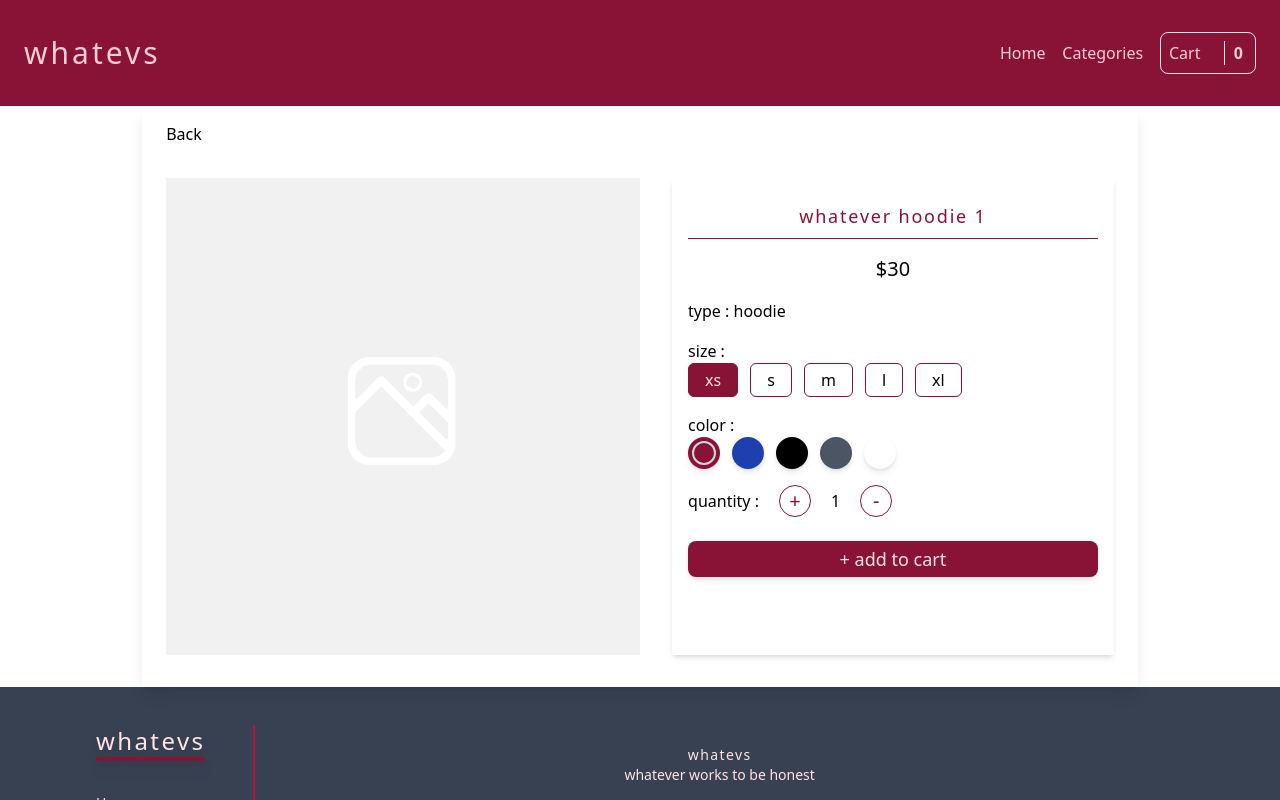
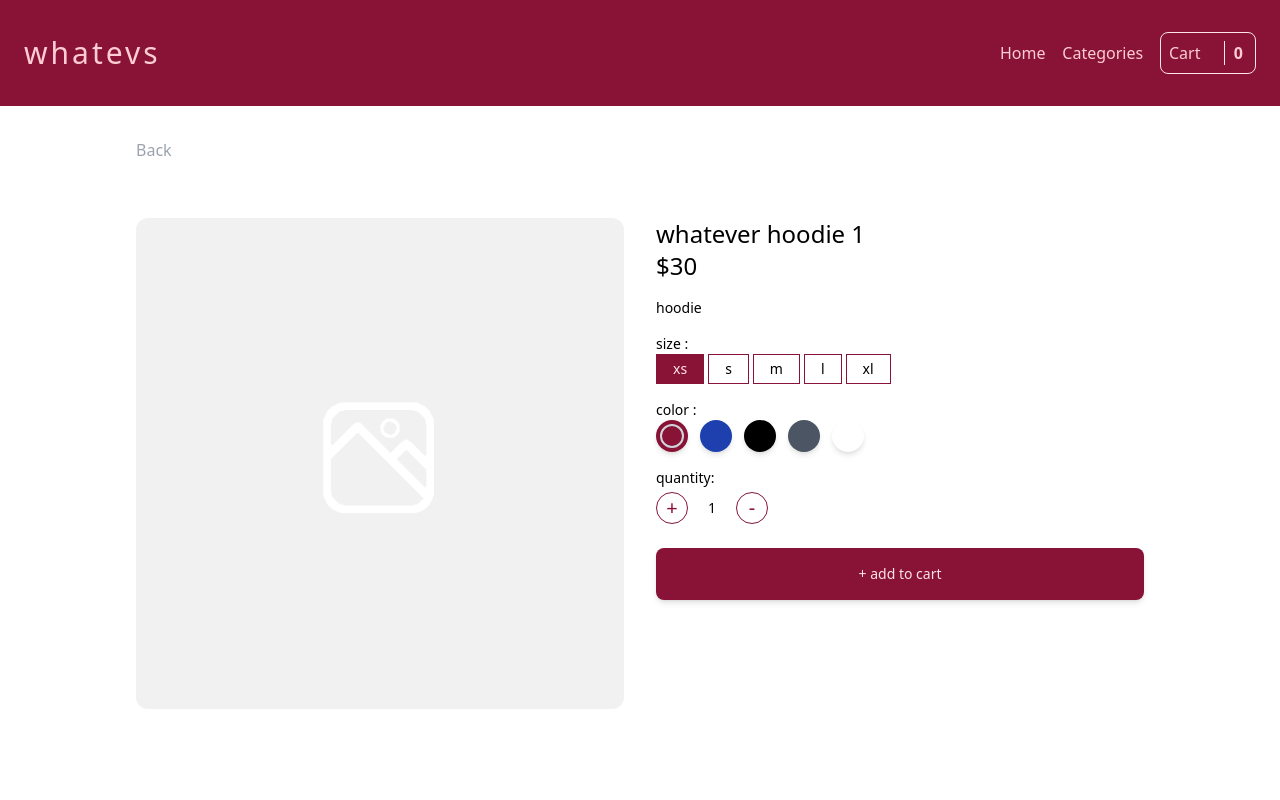
Before and after one commit to megatronhehe/ecommerce-website, a React (Vite) app: page /categories/0 in a window 1280 px wide. Shown: the top 800 px of the page. Built offline with nearby package versions, Linux system fonts and the light colour scheme.

Commit message:
fix: major ui fixes

```diff
--- a/src/App.jsx
+++ b/src/App.jsx
@@ -1,4 +1,4 @@
-import React from "react";
+import React, { useState } from "react";
 import { Routes, Route } from "react-router-dom";
 
 import Header from "./components/Header";
@@ -11,12 +11,13 @@ import Footer from "./components/Footer";
 
 function App() {
 	return (
-		<div className="">
+		<>
 			<header>
 				<Header />
 			</header>
 
-			<main>
+			<main className="flex justify-center">
+				<section className="w-full max-w-5xl sm:h-screen ">
 					<Routes>
 						<Route exact path="/" element={<Home />} />
 						<Route path="/categories" element={<Categories />} />
@@ -24,12 +25,18 @@ function App() {
 						<Route path="/cart" element={<Cart />} />
 						<Route path="/checkout" element={<Checkout />} />
 					</Routes>
+				</section>
 			</main>
 
-			<footer className="mt-auto">
+			{/* pop out cart */}
+			{/* <section className="fixed top-0 right-0 w-3/4 h-screen bg-gray-400">
+				<div className="flex flex-col items-center justify-center w-full h-full"></div>
+			</section> */}
+
+			<footer className="mt-24 ">
 				<Footer />
 			</footer>
-		</div>
+		</>
 	);
 }
 
--- a/src/components/Cart.jsx
+++ b/src/components/Cart.jsx
@@ -2,6 +2,8 @@ import React, { useContext } from "react";
 import { Link } from "react-router-dom";
 import { Context } from "../context/Context";
 import { useNavigate } from "react-router-dom";
+
+import image from "../assets/default-img.png";
 
 const Cart = () => {
 	const navigate = useNavigate();
@@ -34,26 +36,28 @@ const Cart = () => {
 	};
 
 	const itemsInCartElement = cart.map((item, i) => (
-		<div key={i} className="flex w-full h-40 p-2 mt-4 bg-white shadow-md">
-			<Link
-				to={`/categories/${item.id}`}
-				className="flex items-center justify-center w-1/2 h-full p-2 text-xs bg-gray-100 rounded-md md:w-1/3"
-			>
-				+ product picture here
+		<div key={i} className="flex gap-2 p-2 border">
+			<div className="w-2/5">
+				<Link to={`/categories/${item.id}`}>
+					<img src={image} />
 				</Link>
-			<div className="w-full px-4 text-center">
-				<h1 className="pb-1 mb-2 tracking-widest border-b border-rose-900">
+			</div>
+			<div className="w-3/5 text-sm">
+				<div className="flex justify-between p-2 text-base border-b ">
+					<h1 className="">
 						<Link to={`/categories/${item.id}`}>{item.name}</Link>
 					</h1>
-				<div className="flex items-center justify-around">
-					<div>
+					<p>${item.price * item.quantity}</p>
+				</div>
+
+				<div className="flex justify-between gap-4 p-4">
 					<p>{item.type}</p>
 					<p>{item.color}</p>
 					<p>{item.size.toUpperCase()}</p>
 				</div>
-					<div>
-						<p className="mb-2">${item.price * item.quantity}</p>
-						<div className="flex items-center justify-center gap-2">
+
+				<div className="flex justify-between px-4">
+					<div className="flex gap-4">
 						<button
 							className="px-1 rounded-full text-rose-900"
 							onClick={() => plusQuantityInCart(item.altId)}
@@ -69,7 +73,6 @@ const Cart = () => {
 							-
 						</button>
 					</div>
-					</div>
 					<button onClick={() => deleteItemInCart(item.altId)}>x</button>
 				</div>
 			</div>
@@ -77,22 +80,17 @@ const Cart = () => {
 	));
 
 	return (
-		<div className="h-screen grid-cols-7 sm:grid">
-			<div></div>
-			<div className="h-full col-span-5 shadow-lg">
-				<div className="px-4 py-12 text-center">
-					<div className="flex items-end justify-between pb-4 mb-6 text-sm border-b border-rose-900">
-						<button onClick={() => navigate(-1)}>Back</button>
-						<h1 className="text-xl text-rose-900">Cart</h1>
-						<Link to="/checkout">
-							<h1 className="px-3 py-1 rounded-lg bg-rose-900 text-rose-100">
-								Checkout
+		<>
+			<section>
+				<h1 className="px-0 pb-4 mx-2 my-8 text-2xl text-center border-b">
+					Cart
 				</h1>
-						</Link>
-					</div>
-					<div className="lg:px-24">
+			</section>
+			<section className="h-screen">
+				<div className="text-center ">
+					<div className="px-2">
 						{cart.length > 0 && (
-							<p className="mt-8 tracking-wide font-rose-900">
+							<p className="mt-8 mb-4 tracking-wide font-rose-900">
 								Total price :
 								<span className="ml-4 font-bold">${countTotalPrice()}</span>
 							</p>
@@ -110,10 +108,23 @@ const Cart = () => {
 						)}
 					</div>
 				</div>
-			</div>
-			<div></div>
-		</div>
+			</section>
+		</>
 	);
 };
 
+// back
+{
+	/* <button onClick={() => navigate(-1)}>Back</button> */
+}
+
+// navigate to checkout
+{
+	/* <Link to="/checkout">
+						<h1 className="px-3 py-1 rounded-lg bg-rose-900 text-rose-100">
+							Checkout
+						</h1>
+					</Link> */
+}
+
 export default Cart;
--- a/src/components/Categories.jsx
+++ b/src/components/Categories.jsx
@@ -8,25 +8,12 @@ const Categories = () => {
 	const { allProducts, selectedCategory, setSelectedCategory } =
 		useContext(Context);
 
-	const filteredItems = allProducts.filter(
-		(item) => item.type === selectedCategory
-	);
+	const filteredItems =
+		selectedCategory === "all"
+			? allProducts
+			: allProducts.filter((item) => item.type === selectedCategory);
 
 	const filteredItemsElement = filteredItems.map((item, i) => (
-		<ProductCard
-			key={item.id}
-			id={item.id}
-			name={item.name}
-			price={item.price}
-			type={item.type}
-			color={item.color}
-			size={item.size}
-			altId={item.altId}
-			quantity={item.quantity}
-		/>
-	));
-
-	const allItemsElement = allProducts.map((item, i) => (
 		<ProductCard
 			key={item.id}
 			id={item.id}
@@ -46,7 +33,7 @@ const Categories = () => {
 		<button
 			key={i}
 			onClick={() => setSelectedCategory(item)}
-			className={`px-4 py-2 rounded-full border  border-rose-900 hover:bg-rose-900 hover:text-rose-100 cursor-pointer mt-3 ${
+			className={`px-4 py-2 text-sm border  border-rose-900 hover:bg-rose-900 hover:text-rose-100 cursor-pointer  ${
 				selectedCategory === item && "bg-rose-900 text-rose-100"
 			}`}
 		>
@@ -55,37 +42,31 @@ const Categories = () => {
 	));
 
 	return (
-		<div className="h-full grid-cols-7 sm:grid ">
-			<div></div>
-			<div className="w-full col-span-5 shadow-lg">
-				<div className="py-12 text-center ">
-					<div className="px-4">
-						<h1 className="pb-4 mb-6 text-xl border-b text-rose-900 border-rose-900">
-							Categories
-						</h1>
-					</div>
-
-					<section className="flex flex-wrap items-center justify-around my-4">
-						<p
+		<>
+			<section>
+				<h1 className="px-0 pb-4 mx-2 my-8 text-2xl border-b">Categories</h1>
+				<div className="flex flex-wrap gap-2 mx-2 mb-8">
+					<button
 						onClick={() => setSelectedCategory("all")}
-							className={`px-4 py-2 rounded-full border  border-rose-900 hover:bg-rose-900 hover:text-rose-100 cursor-pointer mt-3 ${
+						className={`px-4 py-2 text-sm border  border-rose-900 hover:bg-rose-900 hover:text-rose-100 cursor-pointer  ${
 							selectedCategory === "all" && "bg-rose-900 text-rose-100"
 						}`}
 					>
 						All
-						</p>
+					</button>
 					{categoriesElement}
+				</div>
 			</section>
 
-					<section className="grid grid-cols-2 gap-2 p-2 xl:grid-cols-4 md:grid-cols-3 ">
-						{selectedCategory === "all"
-							? allItemsElement
-							: filteredItemsElement}
+			<section>
+				<h2 className="mx-2 mb-4 text-xl text-center">
+					{selectedCategory} products
+				</h2>
+				<div className="grid grid-cols-2 gap-2 px-2 sm:grid-cols-3 md:grid-cols-4">
+					{filteredItemsElement}
+				</div>
 			</section>
-				</div>
-			</div>
-			<div></div>
-		</div>
+		</>
 	);
 };
 
--- a/src/components/Home.jsx
+++ b/src/components/Home.jsx
@@ -5,7 +5,7 @@ import { Context } from "../context/Context";
 import ProductCard from "./ProductCard";
 
 const Home = () => {
-	const { allProducts, setSelectedCategory } = useContext(Context);
+	const { allProducts } = useContext(Context);
 
 	const featuredItemsElement = allProducts.map((item, i) => (
 		<ProductCard
@@ -20,41 +20,17 @@ const Home = () => {
 		/>
 	));
 
-	const categoriesArray = [...new Set(allProducts.map((item) => item.type))];
-
-	const categoriesElement = categoriesArray.map((item, i) => {
-		const randomNumber123 = Math.floor(Math.random() * 2 + 1);
-		return (
-			<Link
-				key={i}
-				to="/categories"
-				onClick={() => setSelectedCategory(item)}
-				className={`h-48 w-full bg-gray-100 shadow-md flex justify-center items-center col-span-${randomNumber123}`}
-			>
-				<div>{item}</div>
-			</Link>
-		);
-	});
-
 	return (
-		<div className="h-full grid-cols-7 sm:grid ">
-			<div className=""></div>
-			<div className="w-full col-span-5">
-				<div className="px-2 py-12 text-center shadow-lg">
-					<section className="mb-12 ">
-						<div className="px-2">
-							<h1 className="pb-4 mb-6 text-xl border-b text-rose-900 border-rose-900 ">
-								Featured Items
-							</h1>
-						</div>
-						<div className="grid grid-cols-2 gap-2 xl:grid-cols-4 md:grid-cols-3 ">
-							{featuredItemsElement}
-						</div>
-					</section>
+		<>
+			<section>
+				<h1 className="px-0 pb-4 mx-2 my-8 text-2xl border-b">
+					Featured Items
+				</h1>
+				<div className="grid grid-cols-2 gap-2 px-2 sm:grid-cols-3 md:grid-cols-4">
+					{featuredItemsElement}
 				</div>
-			</div>
-			<div className=""></div>
-		</div>
+			</section>
+		</>
 	);
 };
 
--- a/src/components/ProductDetails.jsx
+++ b/src/components/ProductDetails.jsx
@@ -28,15 +28,15 @@ const ProductDetails = () => {
 	});
 
 	const sizeElement = thisProduct.size.map((item, i) => (
-		<p
+		<li
 			key={i}
 			onClick={() => chooseSize(item, setThisProductData)}
-			className={`border border-rose-900 px-4 py-1 rounded-md hover:bg-rose-900 hover:text-rose-100 ${
+			className={`border border-rose-900 px-4 py-1  hover:bg-rose-900 hover:text-rose-100 ${
 				thisProductData.size === item && "bg-rose-900  text-rose-100"
 			}`}
 		>
 			{item}
-		</p>
+		</li>
 	));
 
 	const colorElement = thisProduct.color.map((item, i) => (
@@ -52,30 +52,38 @@ const ProductDetails = () => {
 	));
 
 	return (
-		<div className="grid-cols-7 lg:grid lg:grid-cols-9">
-			<div></div>
-
-			<div className="w-full col-span-7 px-2 pt-4 shadow-lg ">
-				<p className="ml-4" onClick={() => navigate(-1)}>
-					Back
-				</p>
-				<div className="gap-8 px-4 py-8 sm:flex">
-					<div className="">
-						<img className="" src={image} />
+		<>
+			<button
+				className="top-0 pb-4 my-8 ml-2 text-gray-400"
+				onClick={() => navigate(-1)}
+			>
+				Back
+			</button>
+			<section className="relative p-2 sm:flex sm:gap-4 md:gap-8">
+				<div className="flex justify-center sm:w-1/2 ">
+					<img className="rounded-xl" src={image} />
+				</div>
+				<div className="mt-4 text-sm sm:mt-0 sm:w-1/2 ">
+					<div className="text-xl sm:text-2xl">
+						<h1>{thisProduct.name}</h1>
+						<p className=""> ${thisProduct.price}</p>
 					</div>
 
-					<div className="w-full p-4 bg-white shadow-md md:w-1/2">
-						<h1 className="py-2 text-lg tracking-widest text-center border-b text-rose-900 border-rose-900">
-							{thisProduct.name}
-						</h1>
-						<p className="mt-4 text-xl text-center"> ${thisProduct.price}</p>
-						<p className="mt-4">type : {thisProduct.type}</p>
-						<p className="mt-4">size :</p>
-						<div className="flex gap-3">{sizeElement}</div>
-						<p className="mt-4">color :</p>
+					<p className="mt-4">{thisProduct.type}</p>
+
+					<div className="mt-4">
+						<p>size :</p>
+						<ul className="flex gap-1">{sizeElement}</ul>
+					</div>
+
+					<div className="mt-4">
+						<p>color :</p>
 						<div className="flex gap-3">{colorElement}</div>
-						<div className="flex items-center gap-5 mt-4">
-							quantity :
+					</div>
+
+					<div className="mt-4">
+						<p>quantity:</p>
+						<div className="flex items-center gap-5 mt-1">
 							<button
 								onClick={() => plusQuantity(setThisProductData)}
 								className="flex items-center justify-center w-8 h-8 text-xl border rounded-full text-rose-900 border-rose-900 hover:bg-rose-900 hover:text-rose-100"
@@ -91,14 +99,16 @@ const ProductDetails = () => {
 							>
 								-
 							</button>
-							<div className="flex gap-6"></div>
 						</div>
-						<p
+					</div>
+
+					<div>
+						<button
 							onClick={() => addToCart(thisProductData)}
-							className="py-1 mt-6 text-lg text-center rounded-lg shadow-md text-rose-100 bg-rose-900"
+							className="w-full py-4 mt-6 text-sm text-center rounded-lg shadow-md text-rose-100 bg-rose-900"
 						>
 							+ add to cart
-						</p>
+						</button>
 						{countCart() > 0 && (
 							<Link to="/cart">
 								<p className="mt-4 text-sm text-center text-gray-400">
@@ -110,11 +120,12 @@ const ProductDetails = () => {
 						)}
 					</div>
 				</div>
-			</div>
-
-			<div></div>
-		</div>
+			</section>
+		</>
 	);
 };
 
+{
+}
+
 export default ProductDetails;
```
Lines whose indentation alone changed are shown as unchanged.
